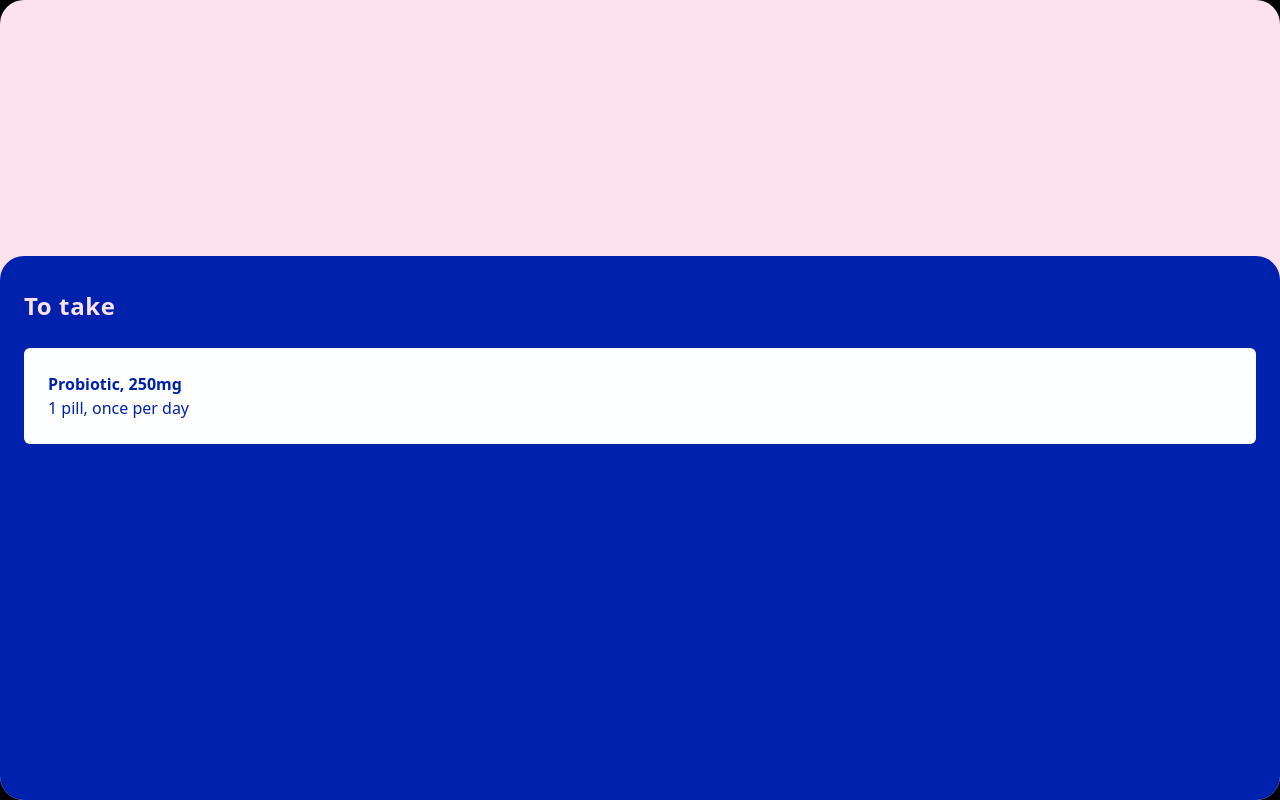
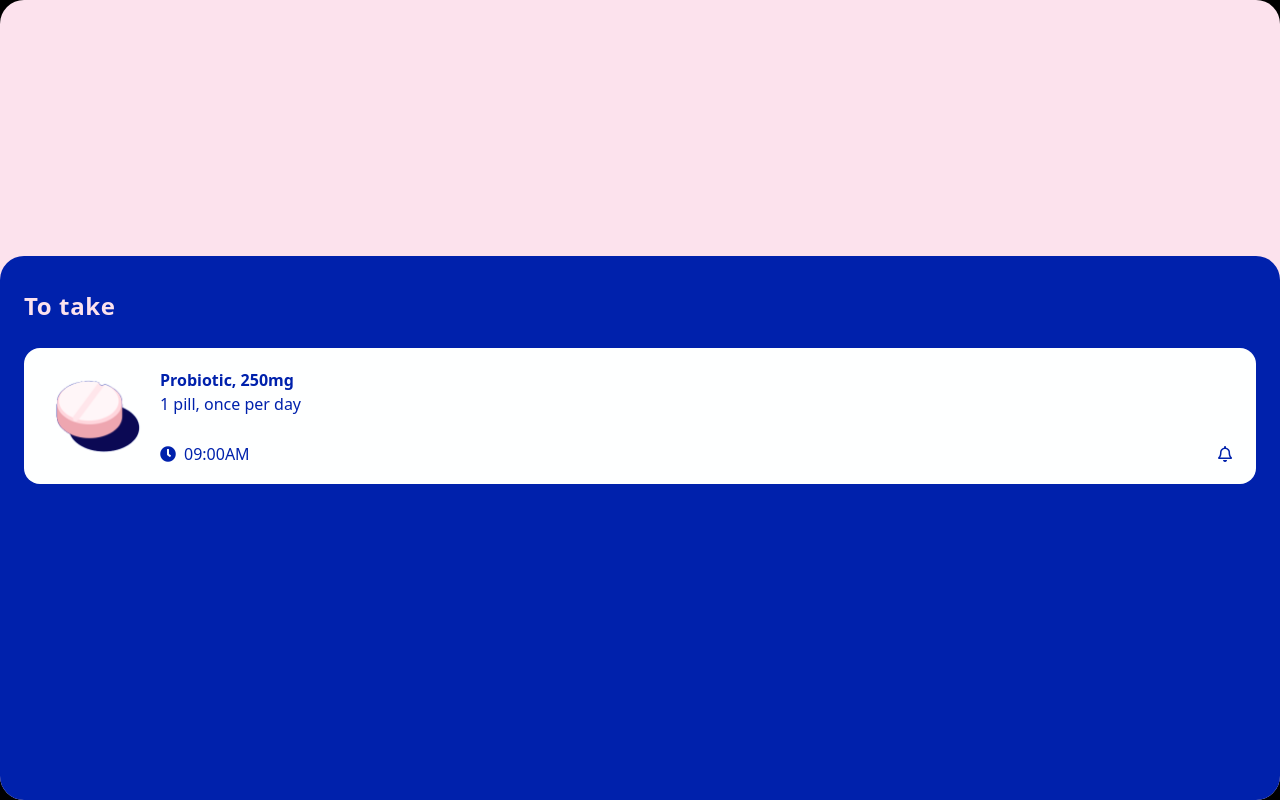
Before and after one commit to kvithana/pilly, a React (Create React App) app in the folder frontend/: page /home in a window 1280 px wide. Built offline with nearby package versions, Linux system fonts and the light colour scheme; no server answers.

Commit message:
💊 improve home screen

```diff
--- a/frontend/src/views/home.tsx
+++ b/frontend/src/views/home.tsx
@@ -15,11 +15,24 @@ export function Home() {
 
 function MedicationCard() {
   return (
-    <div className={cs('rounded-md', 'bg-brand-white', 'p-6', 'text-brand-primary', 'flex')}>
-      <div></div>
+    <div className={cs('rounded-md', 'bg-brand-white', 'py-5', 'px-6', 'text-brand-primary', 'flex')}>
+      <div className={cs('w-24', 'h-24', 'mr-4')}>
+        <img src="/pills/tablet.png" width="220" height="166" className={cs('w-full', 'h-full', 'object-contain')} />
+      </div>
       <div className={cs('flex-grow', 'flex', 'flex-col')}>
-        <h3 className={cs('font-bold')}>Probiotic, 250mg</h3>
-        <span>1 pill, once per day</span>
+        <div className={cs('flex-grow')}>
+          <h3 className={cs('font-bold')}>Probiotic, 250mg</h3>
+          <span>1 pill, once per day</span>
+        </div>
+        <div className={cs('flex', 'h-5', 'items-center')}>
+          <div className={cs('flex-grow', 'flex', 'items-center')}>
+            <i className={cs('fas', 'fa-clock', 'leading-none', 'inline-block', 'h-4')}></i>
+            <div className={cs('ml-2')}>
+              <span>09:00AM</span>
+            </div>
+          </div>
+          <i className={cs('far', 'fa-bell', 'leading-none', 'inline-block', 'h-4')}></i>
+        </div>
       </div>
     </div>
   )
--- a/frontend/src/views/landing.tsx
+++ b/frontend/src/views/landing.tsx
@@ -14,7 +14,7 @@ export function LandingView() {
     if (!auth.isPending && auth.currentUser) {
       history.push('/home')
     }
-  }, [auth])
+  }, [auth, history])
 
   return (
     <div className={cs('min-h-screen', 'bg-brand-secondary', styles.layout, 'pt-16')}>
--- a/frontend/src/views/scan.tsx
+++ b/frontend/src/views/scan.tsx
@@ -1,4 +1,4 @@
-import React, { useCallback, useEffect, useRef, useState } from 'react'
+import React, { useEffect, useRef, useState } from 'react'
 import { Button } from '../components/button'
 import { cs } from '../cs'
 import { functions, storage } from '../firebase'
@@ -84,7 +84,7 @@ export function ScanView() {
       navigator.permissions.query({ name: 'camera' }).then((result) => {
         setPermission(result.state)
         if (result.state === 'granted') {
-          start()
+          capturer.current.start()
         }
 
         result.onchange = function () {
@@ -102,9 +102,9 @@ export function ScanView() {
     }
   }, [])
 
-  const start = useCallback(() => {
+  const handleStartButton = () => {
     capturer.current.start()
-  }, [])
+  }
 
   const capture = async () => {
     setProcessing(true)
@@ -139,7 +139,7 @@ export function ScanView() {
       <div>
         <p>Place the prescription label within the frame.</p>
       </div>
-      {permission === 'prompt' ? <button onClick={start}>Start</button> : null}
+      {permission === 'prompt' ? <button onClick={handleStartButton}>Start</button> : null}
       <div className={cs('fixed', 'bottom-0', 'left-0', 'right-0', 'flex', 'justify-center', 'pb-8')}>
         <Button onClick={capture}>Scan</Button>
       </div>
--- a/frontend/tailwind.config.js
+++ b/frontend/tailwind.config.js
@@ -205,7 +205,7 @@ module.exports = {
       none: '0',
       sm: '0.125rem',
       default: '0.25rem',
-      md: '0.375rem',
+      md: '1rem',
       lg: '1.5rem',
       full: '9999px',
     },
```
Also changed, not shown: frontend/public/pills/tablet.png.
